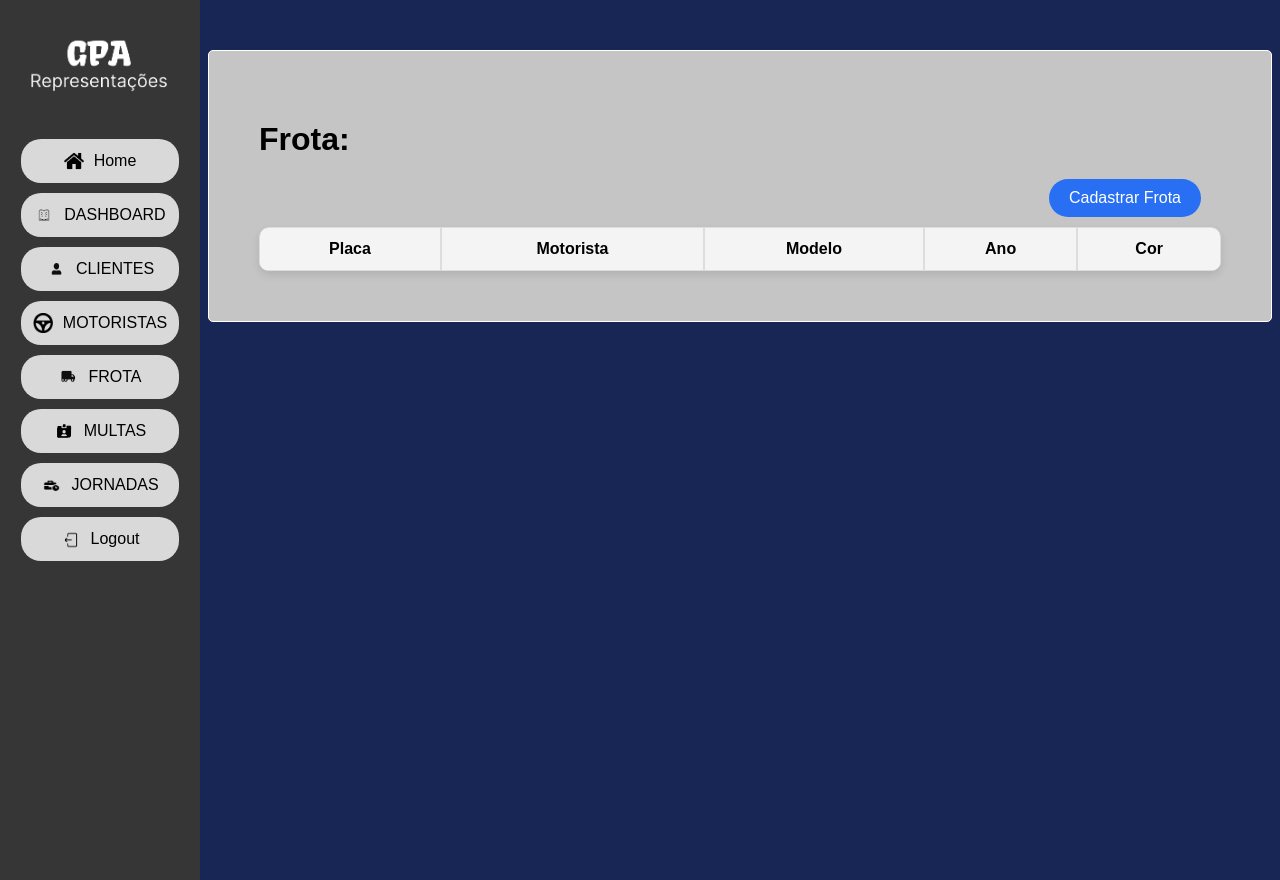
After one commit to k1vz/gpa, a Django app: page /frota/ in a window 1280 px wide. The commit adds this page. Run offline with Django 5.2, Linux system fonts and the light colour scheme; lists and menus that the app fills with data are empty.

Commit message:
6/todos
Páginas de frota terminadas superfícialmente

```diff
--- a/frontend/app/templates/base.html
+++ b/frontend/app/templates/base.html
@@ -27,6 +27,10 @@
                 <img src="{% static 'imagens/ImgMoto.png' %}" alt="_Moto_">
                 <span>MOTORISTAS</span>
             </a></li>
+            <li><a href="{% url 'frota' %}">
+                <img src="{% static 'imagens/ImgFrota.png' %}" alt="_Frota_">
+                <span>FROTA</span>
+            </a></li>
             <li><a href="{% url 'multas' %}">
                 <img src="{% static 'imagens/ImgMulta.png' %}" alt="_Moto_">
                 <span>MULTAS</span>
--- a/frontend/app/templates/cadastrar_jornada.html
+++ b/frontend/app/templates/cadastrar_jornada.html
@@ -8,6 +8,7 @@
     {% csrf_token %}
 
      <!-- Seção: Veículo e Motorista -->
+    <!-- Arrumar para colocar o motorista e o veiculo para serem retirados do banco de dados -->
      <div class="form-section">
         <h2>Veículo e Motorista</h2>
         <hr>
--- a/frontend/app/templates/cadastrar_multa.html
+++ b/frontend/app/templates/cadastrar_multa.html
@@ -16,6 +16,7 @@
     </div>
 
     <!-- Seção: Envolvidos -->
+    <!-- Arrumar e fazer o motorista e o veiculo serem retirados do banco de dados -->
     <div class="form-section">
         <h2>Envolvidos</h2>
         <hr>
--- /dev/null
+++ b/frontend/app/templates/frota.html
@@ -0,0 +1,41 @@
+{% extends 'base.html' %}
+
+{% block content %}
+<div style="text-align: right; margin-bottom: 10px;">
+    <h1 style="text-align: left; margin-top: 20px;"> Frota: </h1>
+    <a href="{% url 'cadas_frota' %}">
+        <button class="button">
+            Cadastrar Frota
+        </button>
+    </a>
+</div>
+<div class="table-container">
+    <table>
+        <thead>
+            <tr>
+                <th>Placa</th>
+                <th>Motorista</th>
+                <th>Modelo</th>
+                <th>Ano</th>
+                <th>Cor</th>
+            </tr>
+        </thead>
+        <tbody>
+            <!-- Loop para exibir os motoristas -->
+            <!-- tem que arrumar essa parte conectando ao banco de dados -->
+            <!-- tem q fazer uma opção para buscar jornadas de uma pessoa em específico -->
+            <!--{% for motoristas in dados_jornadas %}
+            <tr>
+                <td>{{ frota.placa }}</td>
+                <td>{{ frota.motorista }}</td>
+                <td>{{ frota.modelo }}</td>
+                <td>{{ frota.ano }}</td>
+                <td>{{ frota.cor }}</td>
+            </tr>
+            {% endfor %}-->
+        </tbody>
+    </table>
+</div>
+
+
+{% endblock %}
--- a/frontend/app/urls.py
+++ b/frontend/app/urls.py
@@ -16,7 +16,14 @@ Including another URLconf
 """
 from django.urls import path
 from . import views
+from django.urls import path
+from django.conf.urls import handler404, handler500
 
+#Erros
+handler404 = 'app.views.handler404'
+handler500 = 'app.views.handler500'
+
+#Outros caminhos
 urlpatterns = [
     path('', views.login_view, name='login'),
     path('base/', views.base_view, name='base'),
@@ -26,6 +33,8 @@ urlpatterns = [
     path('cadastrar-cliente/', views.cadastrar_cliente, name='cadastrar_cliente'),
     path('motoristas/', views.motoristas, name='motoristas'),
     path('cadastrar-motorista/', views.cadastrar_motorista, name='cadastrar_motorista'),
+    path('frota/', views.frota, name='frota'),
+    path('cadastrar-frota/', views.cadastrar_frota, name='cadas_frota'),
     path('multas/', views.multas, name='multas'),
     path('cadastrar-multa/', views.cadastrar_multa, name='cadastrar_multa'),
     path('jornadas/', views.jornadas, name='jornadas'),
--- a/frontend/app/views.py
+++ b/frontend/app/views.py
@@ -1,11 +1,8 @@
 from django.shortcuts import render, redirect
 from django.db.models import Count
 from datetime import datetime, timedelta
-from .models import Jornada, Motorista, Multa
-from .forms import ClienteForm
-from .forms import MotoristaForm
-from .forms import MultaForm
-from .forms import JornadaForm
+from .models import Jornada, Motorista, Multa, Frota
+from .forms import ClienteForm, MotoristaForm, MultaForm, JornadaForm, FrotaForm
 
 #--Login--
 def login_view(request):
@@ -162,3 +159,18 @@ def handler404(request, exception):
 
 def handler500(request):
     return render(request, '500.html', status=500)
+
+def frota(request):
+    frota_list = Frota.objects.all()
+    return render(request, 'frota.html', {'frota_list': frota_list})
+
+def cadastrar_frota(request):
+    if request.method == 'POST':
+        form = FrotaForm(request.POST)
+        if form.is_valid():
+            form.save()
+            return redirect('frota')  # Redireciona para a página de listagem da frota após o cadastro
+    else:
+        form = FrotaForm()
+
+    return render(request, 'cadastrar_frota.html', {'form': form})
```
Also changed, not shown: frontend/app/forms.py (+6 -4 lines), frontend/app/models.py (+11 -1 lines), frontend/app/templates/cadastrar_frota.html (added, +26 -0 lines), frontend/app/static/imagens/ImgFrota.png (added), frontend/app/static/imagens/ImgMoto.png.
